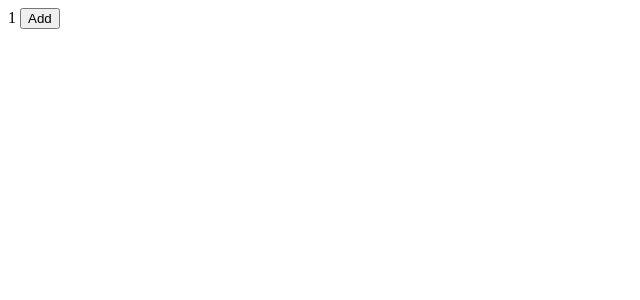
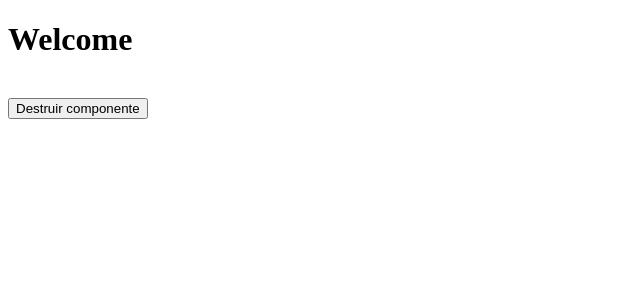
Before and after one commit to mauricioaraujo/course-angular, an Angular app: page / in a window 1280 px wide. Shown: the top 300 px of the page, without its empty margins (0-640 px from the left). Built offline with nearby package versions, Linux system fonts and the light colour scheme.

Commit message:
ngOnDestroy

```diff
--- a/src/app/app.component.ts
+++ b/src/app/app.component.ts
@@ -11,48 +11,20 @@
 @Component({
   selector: 'app-root',
   template: `
-    {{ valor }}
-    <button (click)="add()">Add</button>
+    <app-title *ngIf="destruir"></app-title>
+    <br />
+    <button (click)="destruirComponent()">Destruir componente</button>
     <router-outlet></router-outlet>
   `,
 })
-export class AppComponent
-  implements
-    OnInit,
-    DoCheck,
-    AfterContentInit,
-    AfterContentChecked,
-    AfterViewInit,
-    AfterViewChecked
-{
-  public valor: number = 1;
+export class AppComponent implements OnInit {
+  public destruir: boolean = true;
 
   constructor() {}
 
-  public add(): number {
-    return (this.valor += 1);
-  }
-
   ngOnInit(): void {}
 
-  ngDoCheck(): void {
-    console.log('ngDoCheck');
-    // throw new Error('Method not implemented.');
-  }
-  ngAfterContentInit(): void {
-    console.log('ngAfterContentInit');
-    // throw new Error('Method not implemented.');
-  }
-  ngAfterContentChecked(): void {
-    console.log('ngAfterContentChecked');
-    // throw new Error('Method not implemented.');
-  }
-  ngAfterViewInit(): void {
-    console.log('ngAfterViewInit');
-    // throw new Error('Method not implemented.');
-  }
-  ngAfterViewChecked(): void {
-    console.log('ngAfterViewChecked');
-    // throw new Error('Method not implemented.');
+  public destruirComponent() {
+    this.destruir = false;
   }
 }
--- a/src/app/title/title.component.ts
+++ b/src/app/title/title.component.ts
@@ -1,16 +1,20 @@
-import { Component, Input, OnChanges, OnInit } from '@angular/core';
+import { Component, Input, OnChanges, OnDestroy, OnInit } from '@angular/core';
 
 @Component({
   selector: 'app-title',
   templateUrl: './title.component.html',
   styleUrls: ['./title.component.scss'],
 })
-export class TitleComponent implements OnInit, OnChanges {
-  @Input() public title: string = 'Welcome';
+export class TitleComponent implements OnInit, OnChanges, OnDestroy {
+  public title: string = 'Welcome';
 
   constructor() {}
 
   ngOnInit(): void {}
 
   ngOnChanges(): void {}
+
+  ngOnDestroy(): void {
+    console.log('Destroyed');
+  }
 }
```
